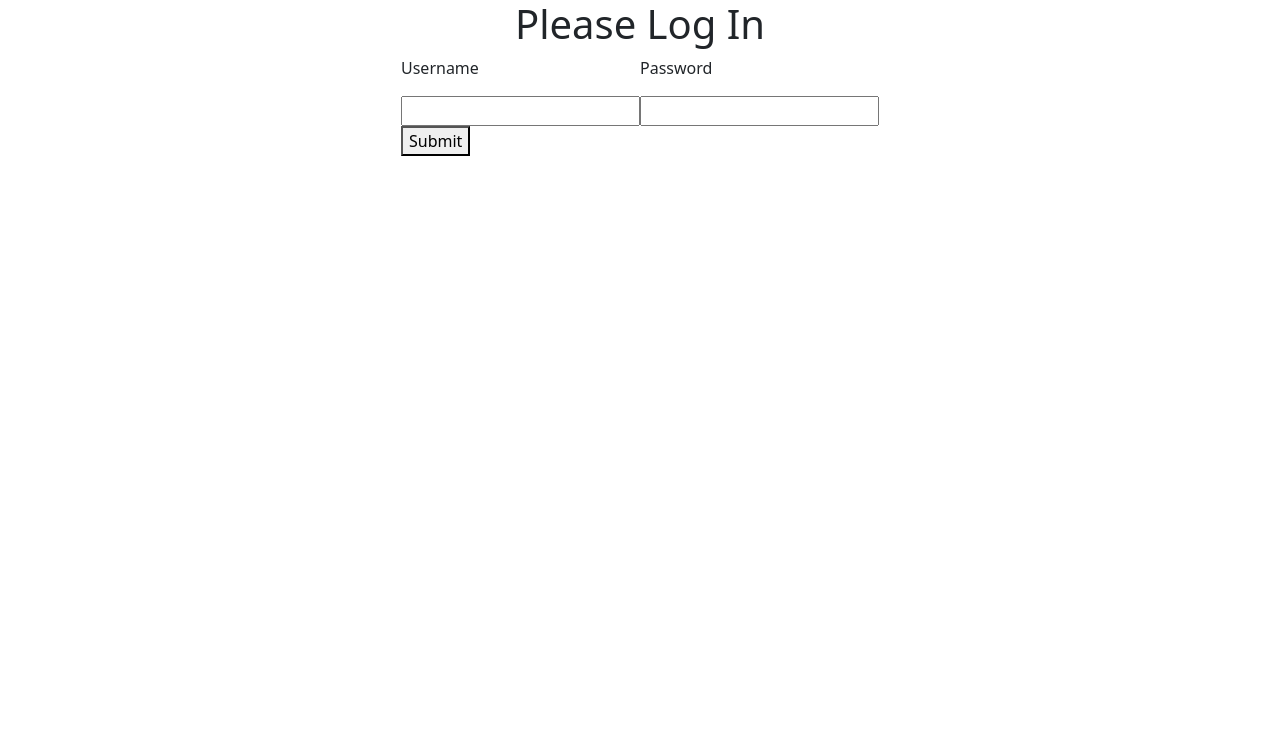
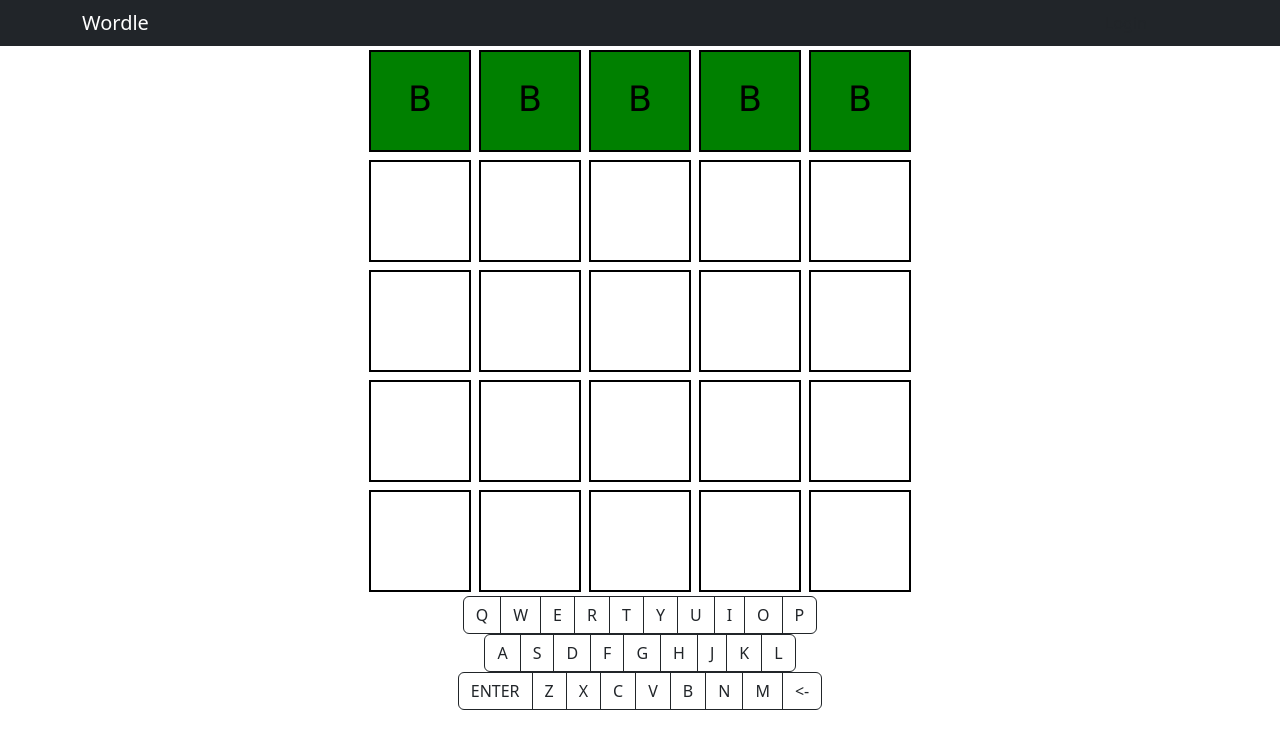
Before and after one commit to BryseJamesRochester/WordleGame, a React (Create React App) app in the folder wordle/: page / in a window 1280 px wide. Shown: the top 748 px of the page. Built offline with nearby package versions, Linux system fonts and the light colour scheme.

Commit message:
squares converted to SVGs

```diff
--- a/wordle/src/App.js
+++ b/wordle/src/App.js
@@ -25,7 +25,7 @@ function App() {
   const token = getToken();
 
   if(!token) {
-    return <Login setToken={setToken} />
+    //return <Login setToken={setToken} />
   }
 
   return (
@@ -42,7 +42,7 @@ function App() {
       </Navbar>
       <Container className="mw-50">
         <Col md={{ span: 6, offset: 3 }}>
-        <Grid />
+        <Grid/>
         <Keyboard />
         </Col>
       </Container>
--- a/wordle/src/components/Grid.jsx
+++ b/wordle/src/components/Grid.jsx
@@ -1,78 +1,46 @@
 import React from "react"
 import { Container, Row, Col } from "react-bootstrap"
 import Square from "./Square"
-import "../styles.css"
 
 function Grid() {
   return (
     <div>
-      <Container>
-        <Row>
-          <Col className="gridBox d-flex justify-content-center m-1">
-            <Square letter="B" guess=""/>
-          </Col>
-          <Col className="gridBox d-flex justify-content-center m-1">
-            <Square letter="" />
-          </Col>
-          <Col className="gridBox d-flex justify-content-center m-1">
-            <Square letter="" />
-          </Col>
-          <Col className="gridBox d-flex justify-content-center m-1">
-            <Square letter="" />
-          </Col>
-          <Col className="gridBox d-flex justify-content-center m-1">
-            <Square />
-          </Col>
-        </Row>
-        <Row>
-          <Col className="gridBox d-flex justify-content-center m-1">
-            <Square letter="A" />
-          </Col>
-          <Col className="gridBox d-flex justify-content-center m-1">
-            <Square letter="B" />
-          </Col>
-          <Col className="gridBox d-flex justify-content-center m-1">
-            <Square letter="C" />
-          </Col>
-          <Col className="gridBox d-flex justify-content-center m-1">
-            <Square letter="D" />
-          </Col>
-          <Col className="gridBox d-flex justify-content-center m-1">
-            <Square />
-          </Col>
-        </Row><Row>
-          <Col className="gridBox d-flex justify-content-center m-1">
-            <Square letter="A" />
-          </Col>
-          <Col className="gridBox d-flex justify-content-center m-1">
-            <Square letter="B" />
-          </Col>
-          <Col className="gridBox d-flex justify-content-center m-1">
-            <Square letter="C" />
-          </Col>
-          <Col className="gridBox d-flex justify-content-center m-1">
-            <Square letter="D" />
-          </Col>
-          <Col className="gridBox d-flex justify-content-center m-1">
-            <Square />
-          </Col>
-        </Row><Row>
-          <Col className="gridBox d-flex justify-content-center m-1">
-            <Square letter="A" />
-          </Col>
-          <Col className="gridBox d-flex justify-content-center m-1">
-            <Square letter="B" />
-          </Col>
-          <Col className="gridBox d-flex justify-content-center m-1">
-            <Square letter="C" />
-          </Col>
-          <Col className="gridBox d-flex justify-content-center m-1">
-            <Square letter="D" />
-          </Col>
-          <Col className="gridBox d-flex justify-content-center m-1">
-            <Square />
-          </Col>
-        </Row>
+      <Container className="gridBox d-flex justify-content-center flex-nowrap">
+        <Col>
+            <Square letter="B" guess="2"/>
+            <Square letter="" guess=""/>
+            <Square letter="" guess=""/>
+            <Square letter="" guess=""/>
+            <Square letter="" guess=""/>
+        </Col>
+        <Col>
+            <Square letter="B" guess="2"/>
+            <Square letter="" guess=""/>
+            <Square letter="" guess=""/>
+            <Square letter="" guess=""/>
+            <Square letter="" guess=""/>
+        </Col>
+        <Col>
+            <Square letter="B" guess="2"/>
+            <Square letter="" guess=""/>
+            <Square letter="" guess=""/>
+            <Square letter="" guess=""/>
+            <Square letter="" guess=""/>
+        </Col>
+        <Col>
+            <Square letter="B" guess="2"/>
+            <Square letter="" guess=""/>
+            <Square letter="" guess=""/>
+            <Square letter="" guess=""/>
+            <Square letter="" guess=""/>
+        </Col>
+        <Col>
+            <Square letter="B" guess="2"/>
+            <Square letter="" guess=""/>
+            <Square letter="" guess=""/>
+            <Square letter="" guess=""/>
+            <Square letter="" guess=""/>
+        </Col>
       </Container>
     </div>
   )
--- a/wordle/src/components/Square.jsx
+++ b/wordle/src/components/Square.jsx
@@ -3,40 +3,95 @@ import React from "react"
 function Square(props) {
   if (props.letter=="") {
     return (
-      <div className="align-items-center text-white" style={{ padding: "30%" }}>
-        <h1>/</h1>
-      </div>
+      <svg width="110" height="110" viewBox="0 0 110 110">
+      <g>
+        <path
+          id="imagebot_2"
+          fill="none"
+          stroke-width="2"
+          stroke-miterlimit="10"
+          stroke-linecap="square"
+          stroke="#000000"
+          d="M 5 5 L 5 105 L 105 105 L 105 5 L 5 5 z"
+        />
+        <text x="50%" y="50%" text-anchor="middle" dominant-baseline="middle" font-family="Verdana" font-size="35" fill="black"></text>
+      </g>
+    </svg>
     )
   }
   else {
     if(props.guess=="0")
     {
         return (
-            <div className="align-items-center" style={{ padding: "30%", backgroundColor: "grey" }}>
-              <h1>{props.letter}</h1>
-            </div>
+          <svg width="110" height="110" viewBox="0 0 110 110">
+          <g>
+            <path
+              id="imagebot_2"
+              fill="grey"
+              stroke-width="2"
+              stroke-miterlimit="10"
+              stroke-linecap="square"
+              stroke="#000000"
+              d="M 5 5 L 5 105 L 105 105 L 105 5 L 5 5 z"
+            />
+            <text x="50%" y="50%" text-anchor="middle" dominant-baseline="middle" font-family="Verdana" font-size="35" fill="black">{props.letter}</text>
+          </g>
+        </svg>
           )
     } else
     if(props.guess=="1")
     {
         return (
-            <div className="align-items-center" style={{ padding: "30%", backgroundColor: "yellow"  }}>
-              <h1>{props.letter}</h1>
-            </div>
+          <svg width="110" height="110" viewBox="0 0 110 110">
+          <g>
+            <path
+              id="imagebot_2"
+              fill="yellow"
+              stroke-width="2"
+              stroke-miterlimit="10"
+              stroke-linecap="square"
+              stroke="#000000"
+              d="M 5 5 L 5 105 L 105 105 L 105 5 L 5 5 z"
+            />
+            <text x="50%" y="50%" text-anchor="middle" dominant-baseline="middle" font-family="Verdana" font-size="35" fill="black">{props.letter}</text>
+          </g>
+        </svg>
           )
     } else
     if(props.guess=="2")
     {
         return (
-        <div className="align-items-center" style={{ padding: "30%", backgroundColor: "green" }}>
-          <h1>{props.letter}</h1>
-        </div>
+          <svg width="110" height="110" viewBox="0 0 110 110">
+          <g>
+            <path
+              id="imagebot_2"
+              fill="green"
+              stroke-width="2"
+              stroke-miterlimit="10"
+              stroke-linecap="square"
+              stroke="#000000"
+              d="M 5 5 L 5 105 L 105 105 L 105 5 L 5 5 z"
+            />
+            <text x="50%" y="50%" text-anchor="middle" dominant-baseline="middle" font-family="Verdana" font-size="35" fill="black">{props.letter}</text>
+          </g>
+        </svg>
       )
-    } else
+    } else //guess has not been checked yet
     return (
-        <div className="align-items-center" style={{ padding: "30%" }}>
-          <h1>{props.letter}</h1>
-        </div>
+      <svg width="110" height="110" viewBox="0 0 110 110">
+      <g>
+        <path
+          id="imagebot_2"
+          fill="none"
+          stroke-width="2"
+          stroke-miterlimit="10"
+          stroke-linecap="square"
+          stroke="#000000"
+          d="M 5 5 L 5 105 L 105 105 L 105 5 L 5 5 z"
+        />
+        <text x="50%" y="50%" text-anchor="middle" dominant-baseline="middle" font-family="Verdana" font-size="35" fill="black">{props.letter}</text>
+      </g>
+    </svg>
       )
   }
 }
--- a/wordle/src/styles.css
+++ /dev/null
@@ -1,4 +0,0 @@
-.gridBox {
-    /* background-color: black; */
-    border-style: solid;
-}
```
